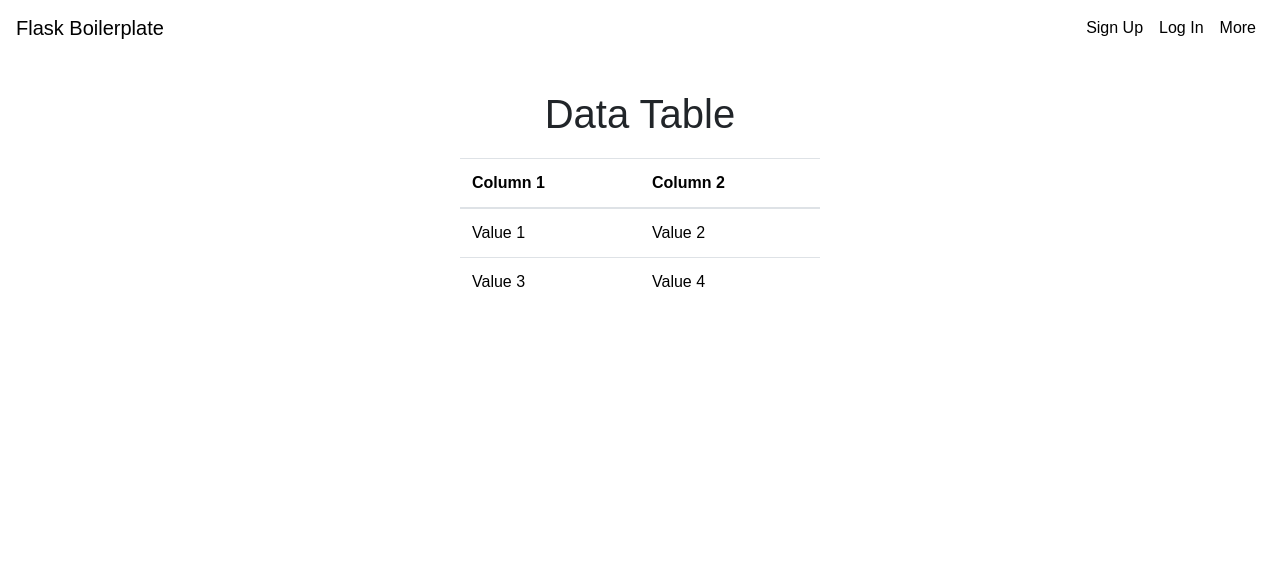
After one commit to amoghkini/flask-template, a Flask app: page /data_table in a window 1280 px wide. The commit adds this page. Shown: the top 582 px of the page. Run offline with Flask 3, Linux system fonts and the light colour scheme; some libraries are stand-ins or nearby versions.

Commit message:
Added data table page

```diff
--- a/src/main.py
+++ b/src/main.py
@@ -1,10 +1,20 @@
 from app.app import create_app
 from config.config import get_server_config
-
+from flask import render_template
 app = create_app()
 
 server_config = get_server_config()
 port = server_config.get('port')
 
+@app.route('/data_table')
+def data_table():
+    # Replace this with your data retrieval logic (list of dictionaries)
+    data = [
+        {'column1': 'Value 1', 'column2': 'Value 2'},
+        {'column1': 'Value 3', 'column2': 'Value 4'},
+        # Add more data rows as needed
+    ]
+    return render_template('data_table.html', data=data)
+
 if __name__ == "__main__":
     app.run(host='0.0.0.0',debug=True, port=port)
--- a/src/static/css/styles.css
+++ b/src/static/css/styles.css
@@ -745,3 +745,17 @@ body.dark-mode .custom-form input[type="date"]::-webkit-calendar-picker-indicato
 
 
 }
+
+/* Light mode table */
+body:not(.dark-mode) .data-table table {
+    color: #000;
+    /* Text color in light mode */
+    /* Add other table styling for light mode */
+}
+
+/* Dark mode table */
+body.dark-mode .data-table table {
+    color: #fff;
+    /* Text color in dark mode */
+    /* Add other table styling for dark mode */
+}
--- /dev/null
+++ b/src/templates/data_table.html
@@ -0,0 +1,36 @@
+{% extends 'base.html' %}
+
+{% block title %}Data Table{% endblock %}
+
+{% block content %}
+<div class="container">
+    <h1>Data Table</h1>
+    <div class="data-table">
+        <table class="table" id="data-table">
+            <thead>
+                <tr>
+                    <th>Column 1</th>
+                    <th>Column 2</th>
+                    <!-- Add more table headers if needed -->
+                </tr>
+            </thead>
+            <tbody>
+                {% if data %}
+                {% for row in data %}
+                <tr>
+                    <td>{{ row.column1 }}</td>
+                    <td>{{ row.column2 }}</td>
+                    <!-- Add more table cells based on the data structure -->
+                </tr>
+                {% endfor %}
+                {% else %}
+                <tr>
+                    <td colspan="2">No data found</td>
+                    <!-- Adjust colspan based on the number of columns in the table -->
+                </tr>
+                {% endif %}
+            </tbody>
+        </table>
+    </div>
+</div>
+{% endblock %}
```
